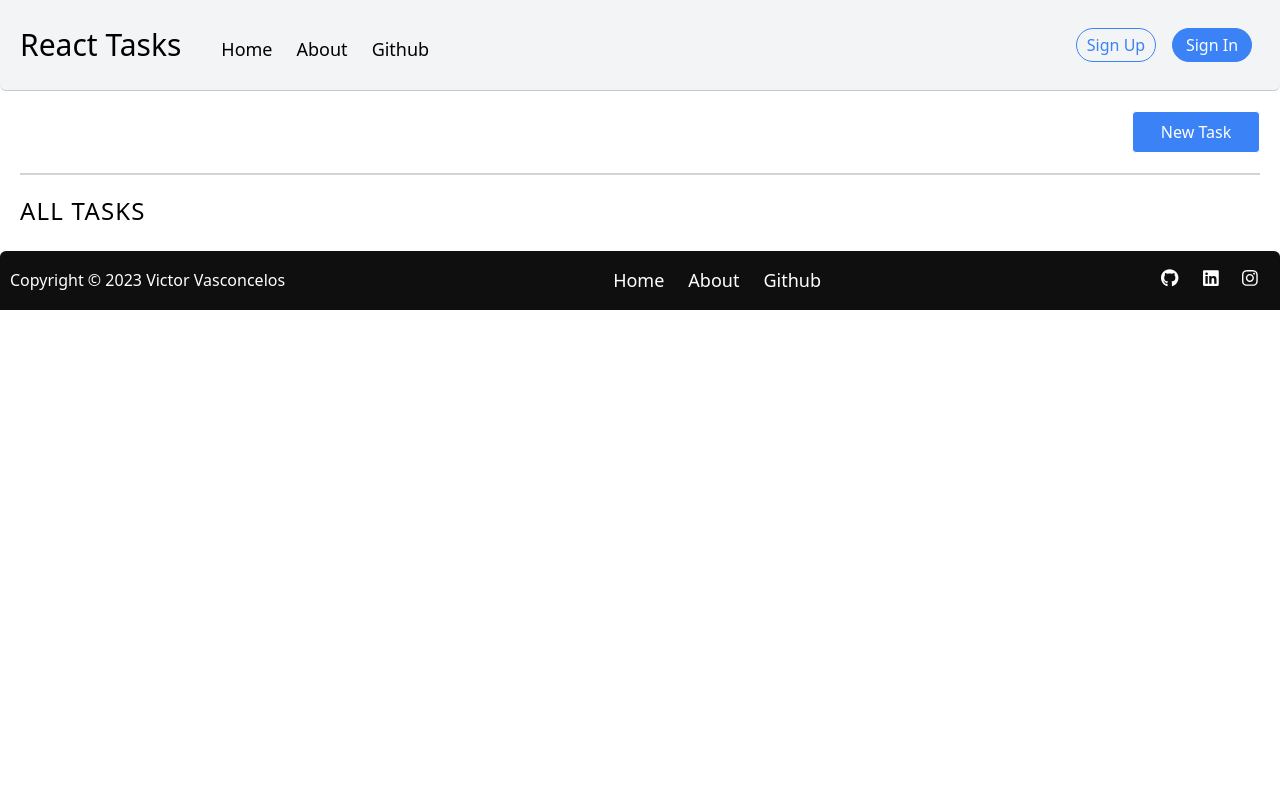
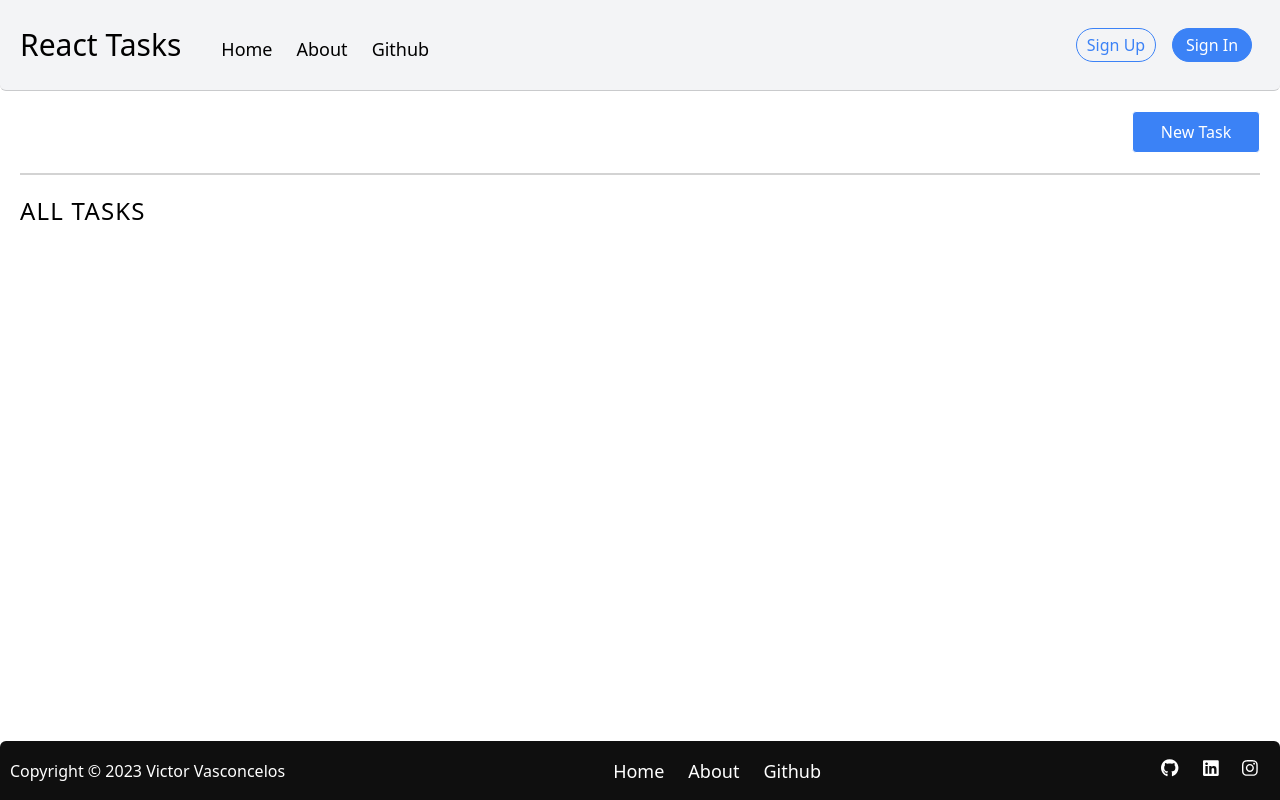
Before and after one commit to OVasconceloss/react-tasks, a React (Vite) app: page / in a window 1280 px wide. Built offline with nearby package versions, Linux system fonts and the light colour scheme.

Commit message:
:hammer: refactor: Add bottom definitions

```diff
--- a/src/components/Footer/Footer.tsx
+++ b/src/components/Footer/Footer.tsx
@@ -5,7 +5,7 @@ import { faGithub, faInstagram, faLinkedin } from "@fortawesome/free-brands-svg-
 export const Footer: React.FC = () => {
     const currentYear = new Date().getFullYear();
     return (
-        <footer className="bg-d-black p-2.5 rounded-t-md w-full">
+        <footer className="bg-d-black p-2.5 rounded-t-md absolute bottom-0 w-full">
             <div className="flex flex-row items-center justify-between">
                 <h2 className="text-white">Copyright &copy; {currentYear} Victor Vasconcelos</h2>
                 <div>
```
